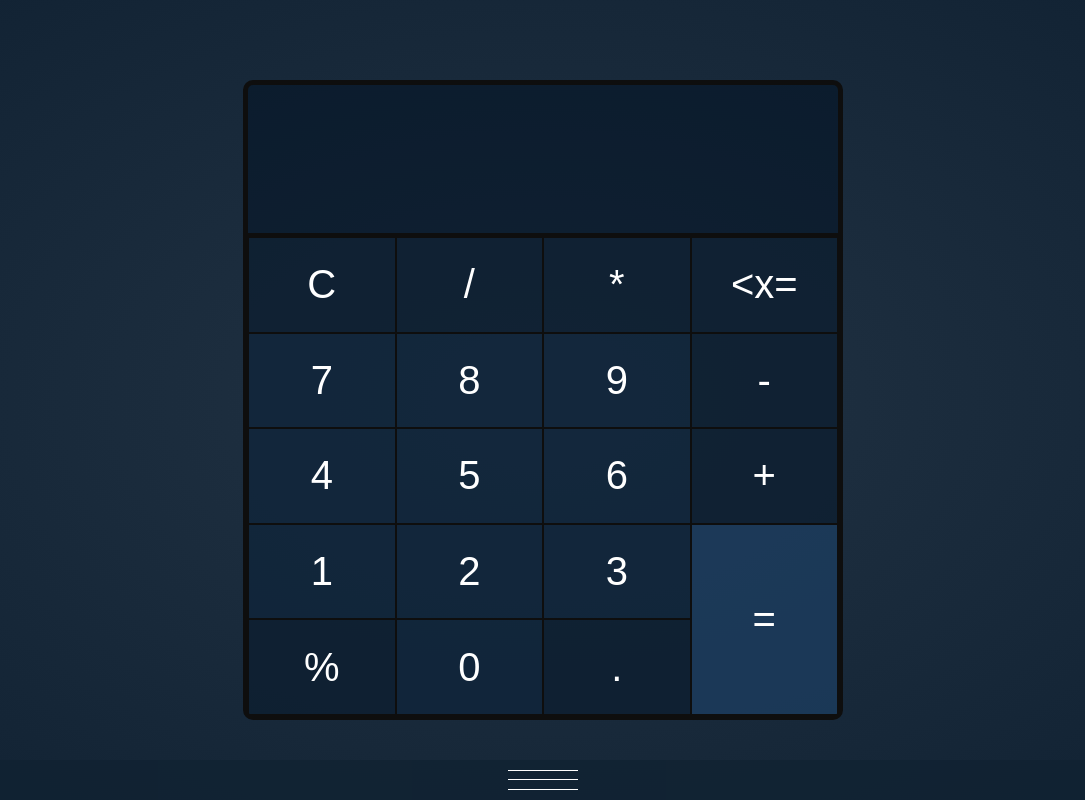
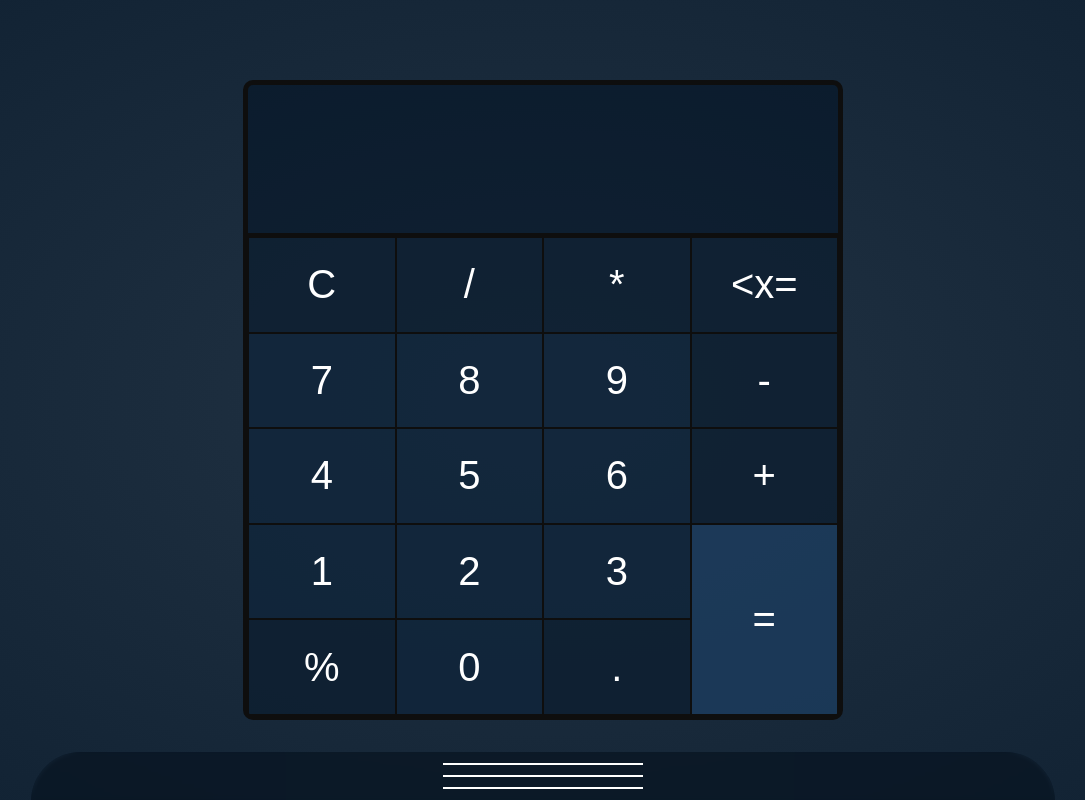
Before and after one commit to krylak123/react-calculator-app, a React (Create React App) app: page / in a window 1280 px wide. Shown: the whole page, without its empty margins (97-1182 px from the left). Built offline with nearby package versions, Linux system fonts and the light colour scheme.

Commit message:
added Media Queries for Aside styles

```diff
--- a/src/AsidePanel/AsidePanel.scss
+++ b/src/AsidePanel/AsidePanel.scss
@@ -8,12 +8,16 @@
     border-radius: 50px 50px 0 0;
     transform: translateY(85vh);
     transition: .2s;
+    overflow-y: auto;
 
     &.active {
-        transform: translateY(0);
+        transform: translate(0, 0);
     }
 
     &__swiper {
+        position: sticky;
+        top: 0;
+        left: 0;
         display: flex;
         flex-direction: column;
         align-items: center;
@@ -21,6 +25,7 @@
         padding: 6px 0;
         width: 100%;
         height: 5vh;
+        backdrop-filter: blur(2px);
     }
 
     &__line {
@@ -31,15 +36,56 @@
     }
 
     &__title {
+        position: sticky;
+        top: 5vh;
+        left: 50%;
+        transform: translateX(-50%);
         margin: 0 auto 10px;
         width: 150px;
         font-size: 3rem;
         text-align: center;
         border-bottom: 1px solid #fff;
+        backdrop-filter: blur(2px);
     }
 
     &__result {
         text-align: center;
         font-size: 2rem;
     }
+
+    @media (orientation: landscape) {
+        transform: translateY(84vh);
+
+        &__swiper {
+            height: 6vh;
+            backdrop-filter: blur(2px);
+        }
+    }
+
+    @media (min-width: 1024px) {
+        left: 50%;
+        width: 1024px;
+        height: 93vh;
+        background-color: rgba(9, 22, 36, 0.8);
+        transform: translate(-50%, 87vh);
+        cursor: pointer;
+
+        &.active {
+            transform: translate(-50%, 0);
+        }
+
+        &__title {
+            font-size: 5rem;
+            width: 250px;
+        }
+
+        &__line {
+            width: 200px;
+            height: 2px;
+        }
+
+        &__result {
+            font-size: 3rem;
+        }
+    }
 }
```
